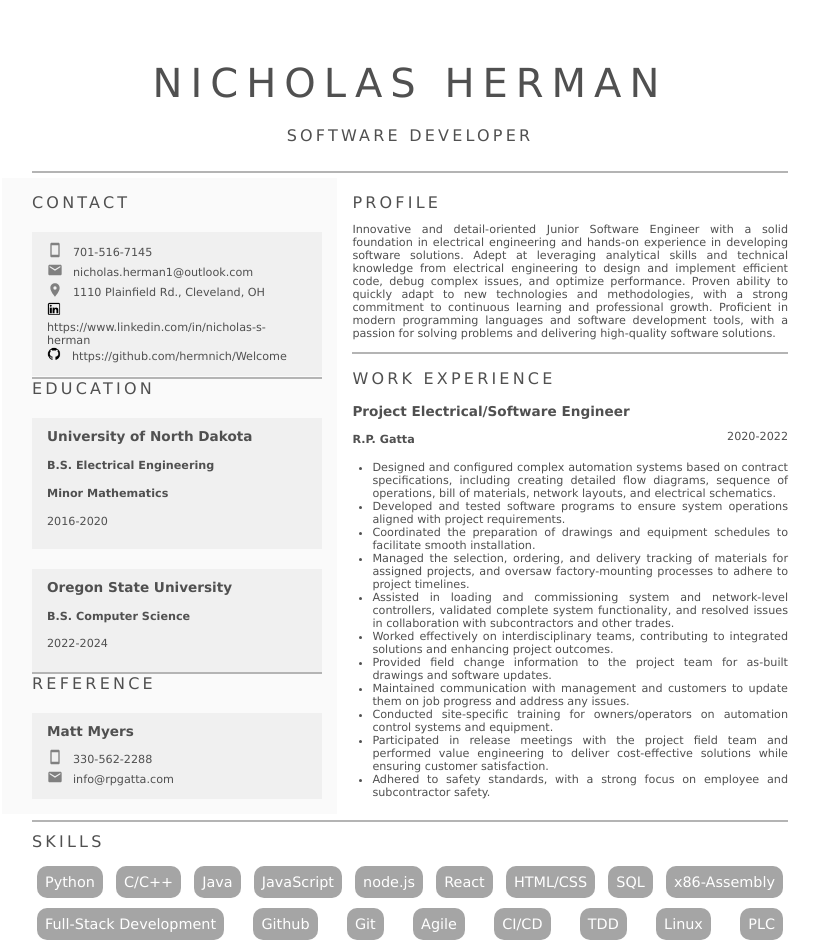
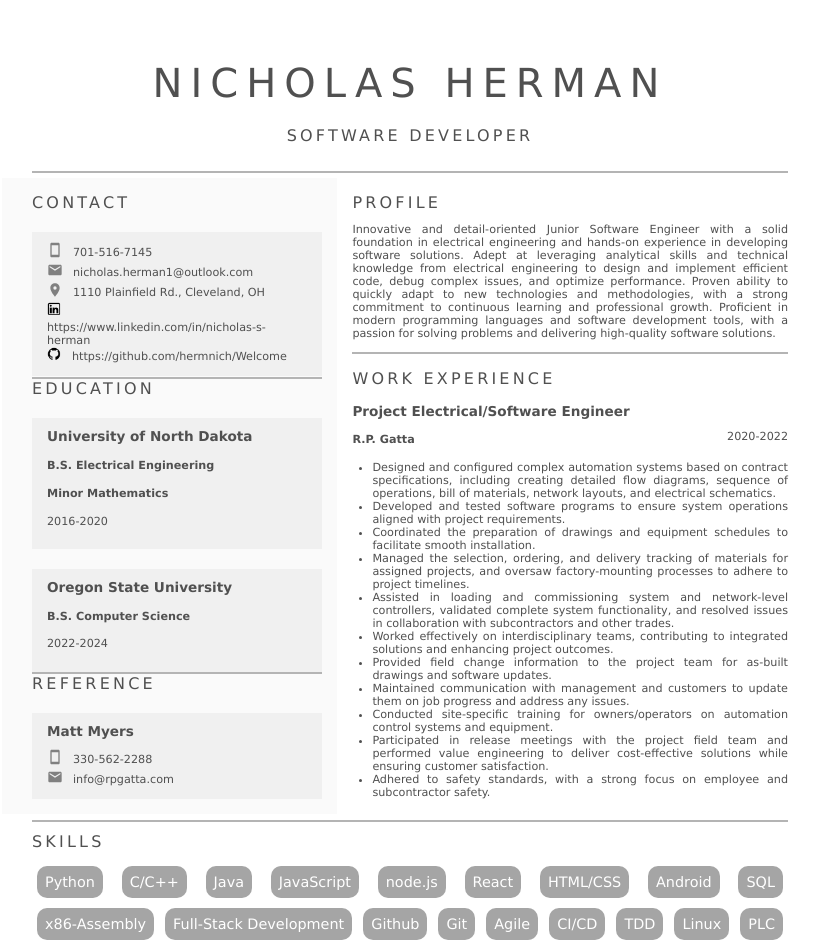
Before and after one commit to hermnich/Resume, a React (Create React App) app: page / in a window 1280 px wide. Shown: the top 952 px of the page, without its empty margins (230-1049 px from the left). Built offline with nearby package versions, Linux system fonts and the light colour scheme.

Commit message:
Update Skills

```diff
--- a/src/components/Skills.js
+++ b/src/components/Skills.js
@@ -13,6 +13,7 @@ function Skills() {
                 <div>node.js</div>
                 <div>React</div>
                 <div>HTML/CSS</div>
+                <div>Android</div>
                 <div>SQL</div>
                 <div>x86-Assembly</div>
                 <div>Full-Stack Development</div>
```
